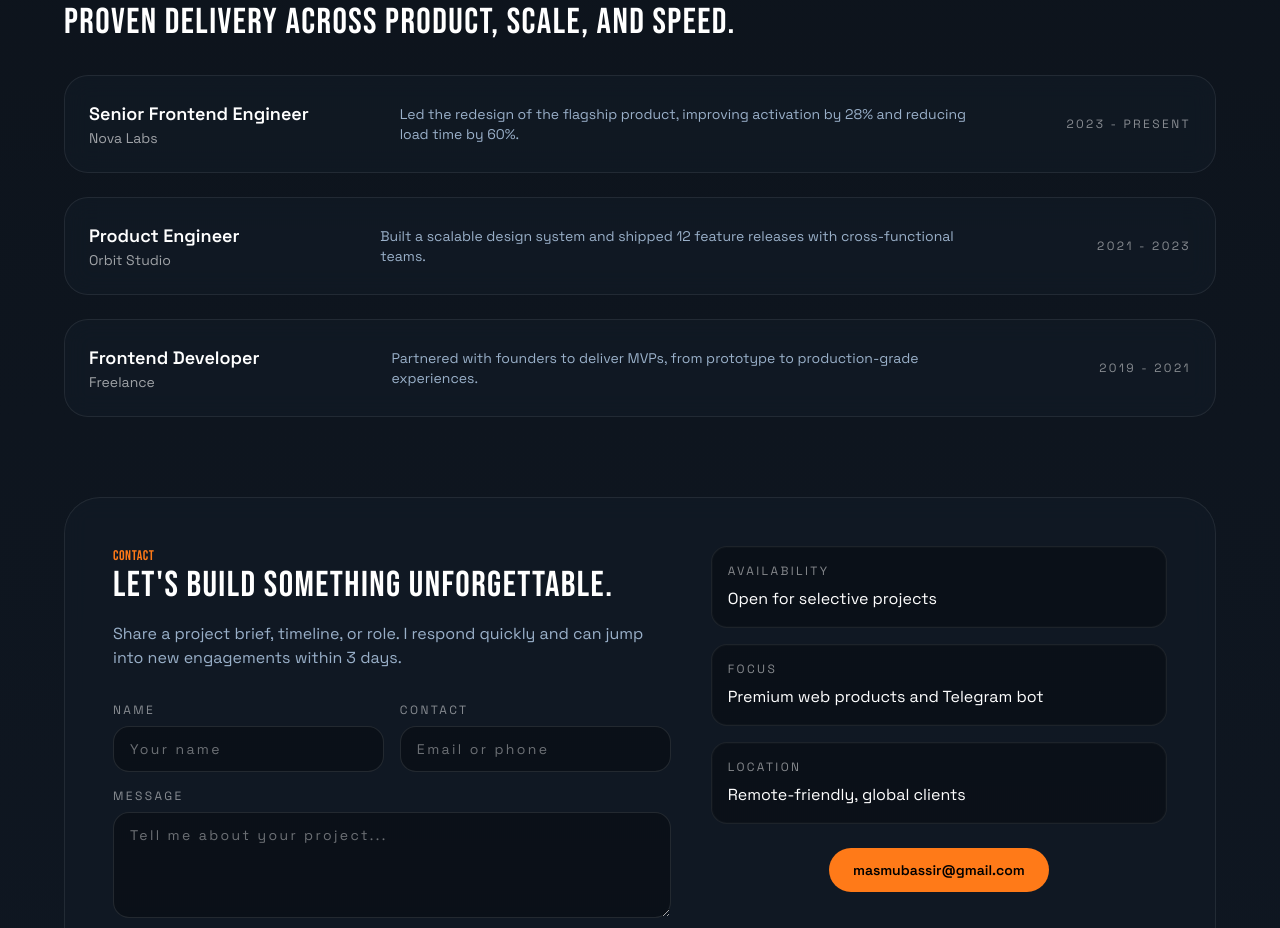
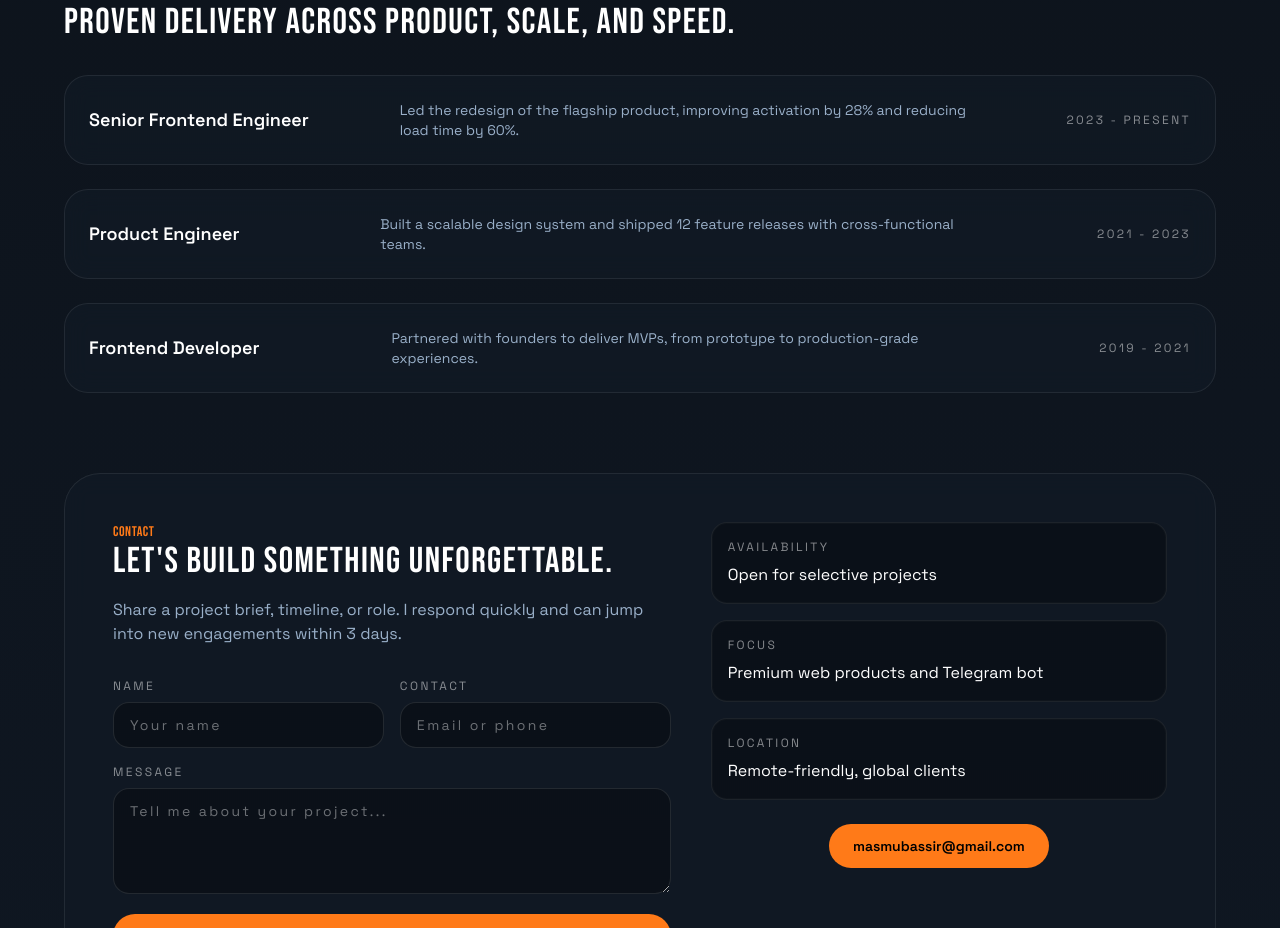
Before and after one commit to msmubassir/msmubassir.github.io, a Next.js app: page / in a window 1280 px wide. Shown: the part 1945-2873 px from the top of the page. Built offline with nearby package versions, Linux system fonts and the light colour scheme.

Commit message:
Remove company names from experience

```diff
--- a/src/app/page.tsx
+++ b/src/app/page.tsx
@@ -332,7 +332,6 @@ export default function Home() {
                     <h3 className="text-lg font-semibold text-white">
                       {item.role}
                     </h3>
-                    <p className="text-sm text-white/60">{item.company}</p>
                   </div>
                   <p className="mt-4 max-w-xl text-sm text-[color:var(--muted)] lg:mt-0">
                     {item.summary}
```
